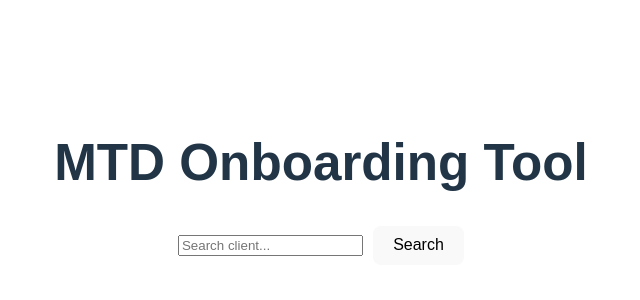
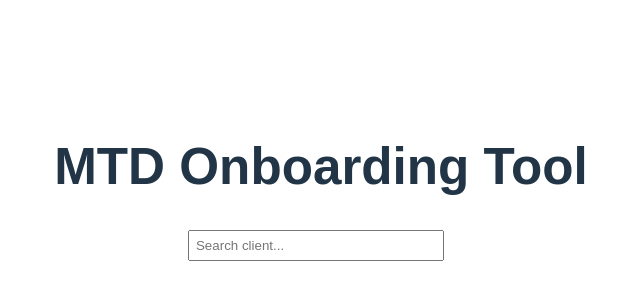
Before and after one commit to coadyg/mtd-onboarding-ui, a React (Vite) app: page / in a window 1280 px wide. Shown: the part 202-502 px from the top of the page, without its empty margins (319-959 px from the left). Built offline with nearby package versions, Linux system fonts and the light colour scheme.

Commit message:
Update App.jsx

```diff
--- a/src/App.jsx
+++ b/src/App.jsx
@@ -1,4 +1,4 @@
-import { useState } from "react"
+import { useState, useEffect } from "react"
 import "./App.css"
 
 function App() {
@@ -6,17 +6,29 @@ function App() {
   const [contacts, setContacts] = useState([])
   const [query, setQuery] = useState("")
 
-  async function searchContacts() {
+  useEffect(() => {
 
-    const response = await fetch(
-      "https://mtd-onboarding-20104860254.development.catalystserverless.eu/server/getContacts_2/execute?q=" + query
-    )
+    if (!query) {
+      setContacts([])
+      return
+    }
 
-    const data = await response.json()
+    const timeout = setTimeout(async () => {
 
-    setContacts(data)
+      const response = await fetch(
+        "https://mtd-onboarding-20104860254.development.catalystserverless.eu/server/getContacts_2/execute?q=" +
+        encodeURIComponent(query)
+      )
 
-  }
+      const data = await response.json()
+
+      setContacts(data)
+
+    }, 300)
+
+    return () => clearTimeout(timeout)
+
+  }, [query])
 
   return (
     <div style={{ padding: "40px", fontFamily: "Arial" }}>
@@ -28,12 +40,8 @@ function App() {
         placeholder="Search client..."
         value={query}
         onChange={(e) => setQuery(e.target.value)}
-        style={{ marginRight: "10px" }}
+        style={{ marginRight: "10px", padding: "6px", width: "240px" }}
       />
-
-      <button onClick={searchContacts}>
-        Search
-      </button>
 
       <div style={{ marginTop: "30px" }}>
         {contacts.map((c, i) => (
```
